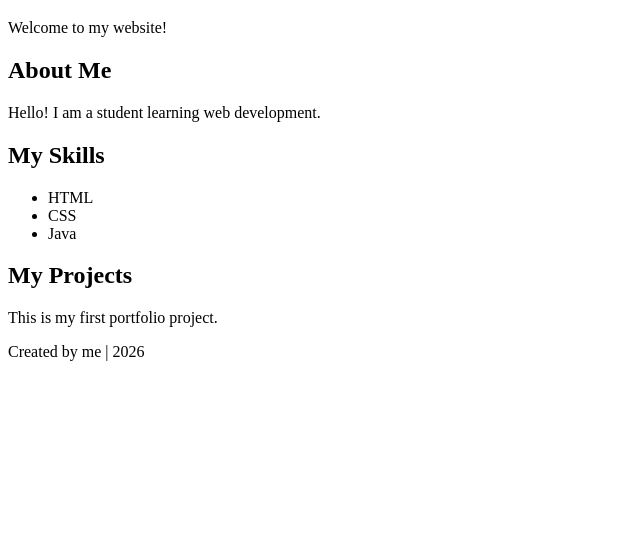
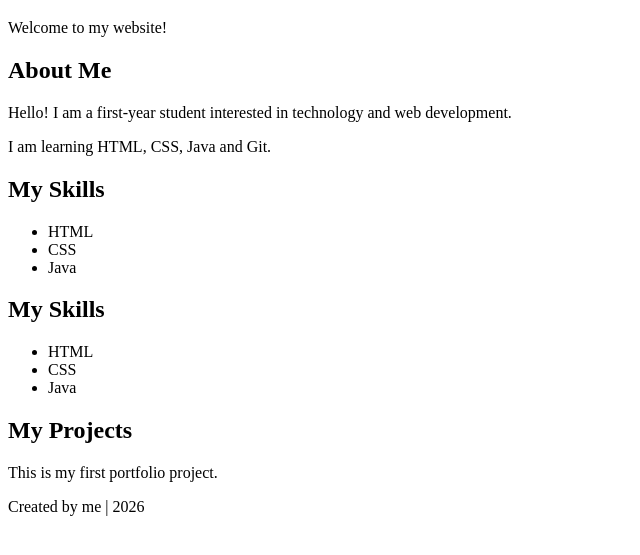
Before and after one commit to mukund-droid321/Webdev_lab, a plain HTML site: page index.html in a window 1280 px wide. Shown: the part 61-616 px from the top of the page, without its empty margins (0-640 px from the left). Drawn offline with Linux system fonts and the light colour scheme.

Commit message:
added about section

```diff
--- a/index.html
+++ b/index.html
@@ -15,9 +15,25 @@
     </header>
 
     <main>
-        <section>
-            <h2>About Me</h2>
-            <p>Hello! I am a student learning web development.</p>
+        <section id="about">
+    <h2>About Me</h2>
+
+    <p>
+        Hello! I am a first-year student
+        interested in technology and web development.
+    </p>
+
+    <p>
+        I am learning HTML, CSS, Java and Git.
+    </p>
+</section>
+        <section id="skills">
+            <h2>My Skills</h2>
+            <ul>
+                <li>HTML</li>
+                <li>CSS</li>
+                <li>Java</li>
+            </ul>
         </section>
 
         <section>
```
